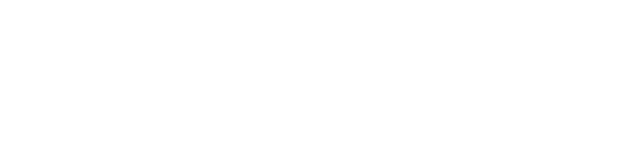
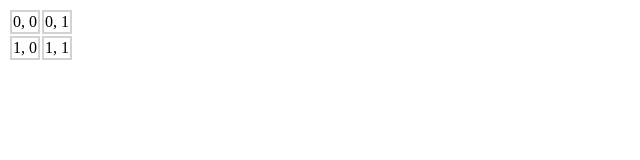
Before and after one commit to rwnwong-ttp2020/Assignment-5, a plain HTML site: page index.html in a window 1280 px wide. Shown: the whole page, without its empty margins (0-640 px from the left). Drawn offline with Linux system fonts and the light colour scheme.

Commit message:
Added template

```diff
--- a/index.html
+++ b/index.html
@@ -3,7 +3,24 @@
 <head>
 	<title></title>
 </head>
+
+<style>
+	td {
+		border: 2px lightgrey solid;
+	}
+</style>
 <body>
-
+	<table>
+		<tbody>
+			<tr>
+				<td>0, 0</td>
+				<td>0, 1</td>
+			</tr>
+			<tr>
+				<td>1, 0</td>
+				<td>1, 1</td>
+			</tr>
+		</tbody>
+	</table>
 </body>
 </html>
```
